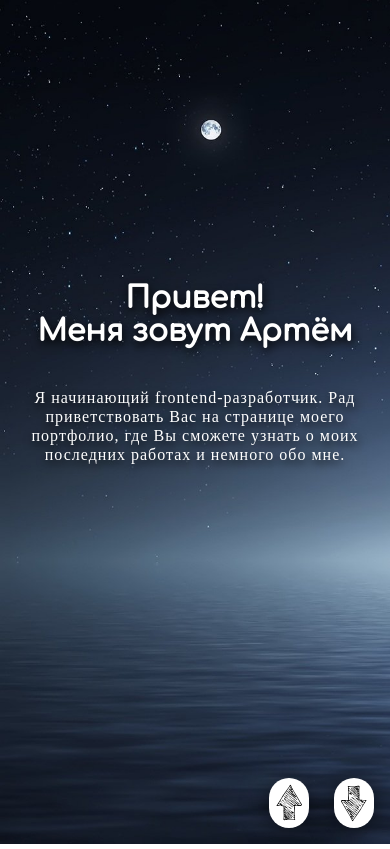
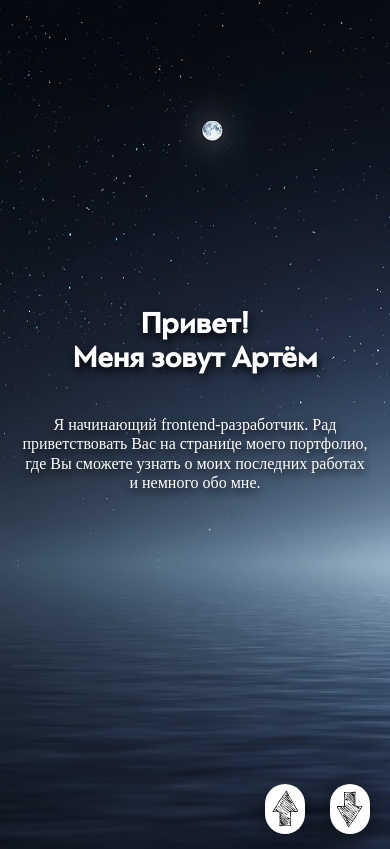
Before and after one commit to KlacKlac/klacklac.github.io, a plain HTML site: page index.html in a window 390 px wide. Drawn offline with Linux system fonts and the light colour scheme; a web font is replaced by a local one.

Commit message:
визуальные правки

```diff
--- a/assets/scripts/scripts.js
+++ b/assets/scripts/scripts.js
@@ -1,5 +1,13 @@
 document.addEventListener('DOMContentLoaded', () => {
   let params = {};
+  const mainBtn = document.querySelector('.navigation__button_main');
+  const aboutBtn = document.querySelector('.navigation__button_about');
+  const projectsBtn = document.querySelector('.navigation__button_projects');
+  const contactsBtn = document.querySelector('.navigation__button_contacts');
+  const topBtn = document.querySelector('.navigation__button_top');
+  const downBtn = document.querySelector('.navigation__button_down');
+  const swiperContainer = document.querySelector('.swiper-container');
+
   if (window.innerWidth > 480) {
     params = {
       simulateTouch: false,
@@ -13,19 +21,25 @@ document.addEventListener('DOMContentLoaded', () => {
     params = {
       direction: 'vertical',
       noSwipingClass: 'swiper-slide',
-      autoHeight: true,
       on: {
         resize: () => mySwiper.changeDirection(getDirection())
       }
     }
   }
-  const mySwiper = new Swiper('.swiper-container', params);
-  const mainBtn = document.querySelector('.navigation__button_main');
-  const aboutBtn = document.querySelector('.navigation__button_about');
-  const projectsBtn = document.querySelector('.navigation__button_projects');
-  const contactsBtn = document.querySelector('.navigation__button_contacts');
-  const topBtn = document.querySelector('.navigation__button_top');
-  const downBtn = document.querySelector('.navigation__button_down');
+
+  // костыль. установка высоты слайдера в зависимости от высоты окна
+  window.addEventListener('resize', () => {
+    if(window.innerWidth <= 480) {
+      swiperContainer.style.height = window.innerHeight - 76 + 'px';
+    } else {
+      swiperContainer.style.height = '';
+    }
+  });
+  if(window.innerWidth <= 480) {
+    swiperContainer.style.height = window.innerHeight - 76 + 'px';
+  };
+
+  const mySwiper = new Swiper(swiperContainer, params);
 
   mainBtn.onclick = () => mySwiper.slideTo(0);
   aboutBtn.onclick = () => mySwiper.slideTo(1);
--- a/assets/styles/mixins.scss
+++ b/assets/styles/mixins.scss
@@ -1,7 +1,8 @@
+
 @font-face {
-  font-family: Comfortaa-Medium;
-  src: url(../fonts/Comfortaa-Medium.woff2) format('woff2'),
-    url(../fonts/Comfortaa-Medium.woff) format('woff');
+  font-family: PFBagueSansPro-Medium;
+  src: url(../fonts/PFBagueSansPro-Medium.woff2) format('woff2'),
+    url(../fonts/PFBagueSansPro-Medium.woff) format('woff'),
 }
 
 @font-face {
@@ -10,8 +11,8 @@
     url(../fonts/Ubuntu-Light.woff) format('woff');
 }
 
-@mixin font_ComfortaMedium {
-  font-family: Comfortaa-Medium;
+@mixin font_BagueMedium {
+  font-family: PFBagueSansPro-Medium;
   font-weight: 600;
 }
 
--- a/assets/styles/styles.sass
+++ b/assets/styles/styles.sass
@@ -30,12 +30,11 @@ body
   text-align: center
   font-size: 60px
   margin-bottom: 40px
-  @include font_ComfortaMedium
+  @include font_BagueMedium
 
 .description
   text-align: center
   line-height: 1.7
-  letter-spacing: 1px
 
 .info
   text-indent: 10px
@@ -43,6 +42,7 @@ body
     margin-bottom: 10px
   &__link
     @include link
+
 .projects
   overflow-y: auto
   &__title
@@ -126,16 +126,19 @@ body
       height: 80%
 
 @media screen and ( max-width: 480px )
+  body
+    height: 100%
+    overflow: hidden
   .wrapper
-    height: 100%
-    padding: 4%
+    height: auto
+    padding: 4% 20px
     background-size: contain
     display: flex
     flex-wrap: wrap
     align-content: space-between
   .title
     font-size: 30px
-  .description, .info
+  .description, .info, .projects
     font-size: 16px
     line-height: 1.2
   .info:first-child
@@ -167,7 +170,6 @@ body
     justify-content: flex-end
   .swiper
     &-container
-      height: 88%
       width: 100%
       margin: 0
     &-slide
```
Also changed, not shown: assets/fonts/Comfortaa-Medium.woff (deleted), assets/fonts/Comfortaa-Medium.woff2 (deleted), assets/fonts/PFBagueSansPro-Medium.woff (added), assets/fonts/PFBagueSansPro-Medium.woff2 (added), assets/styles/mixins.css, assets/styles/styles.css.
